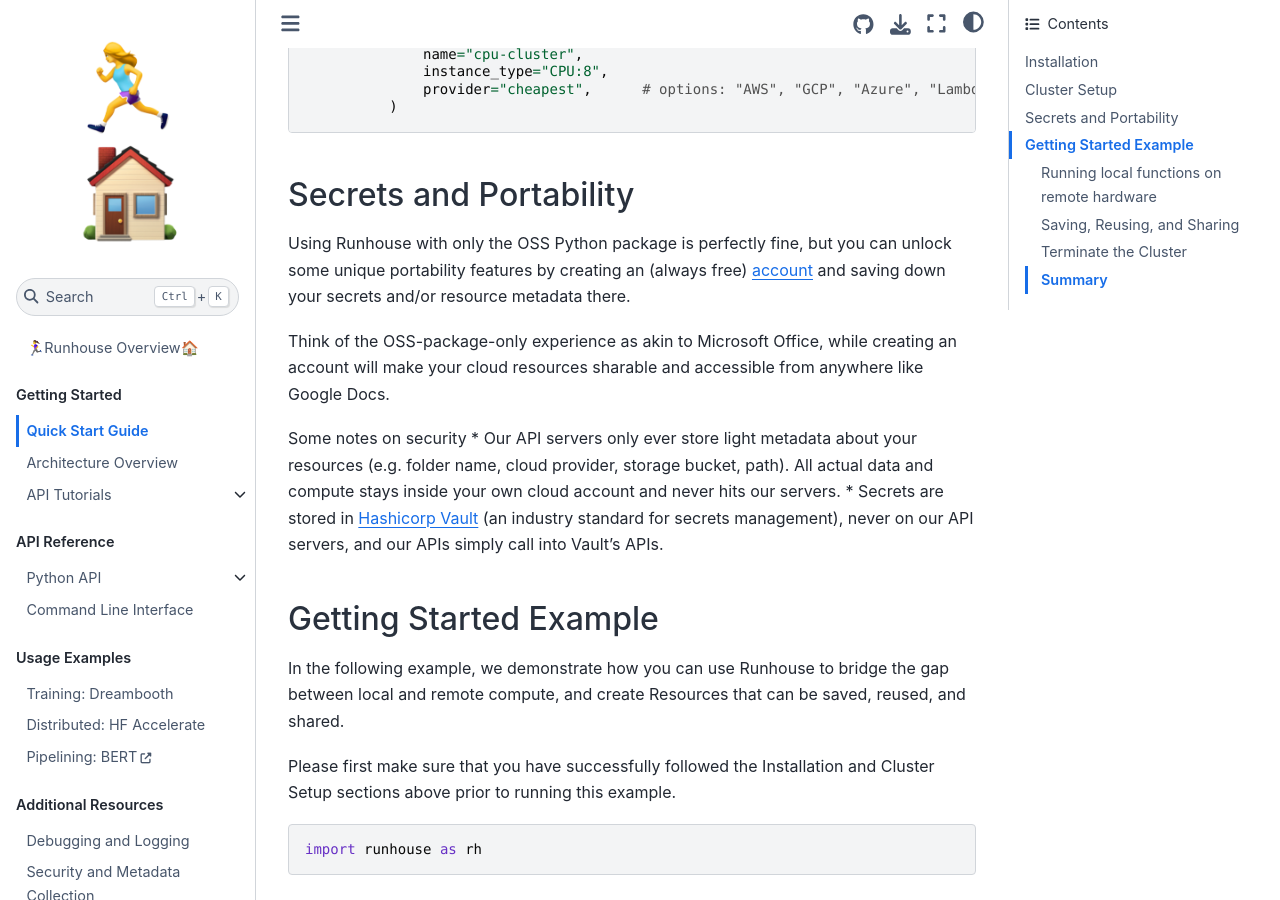
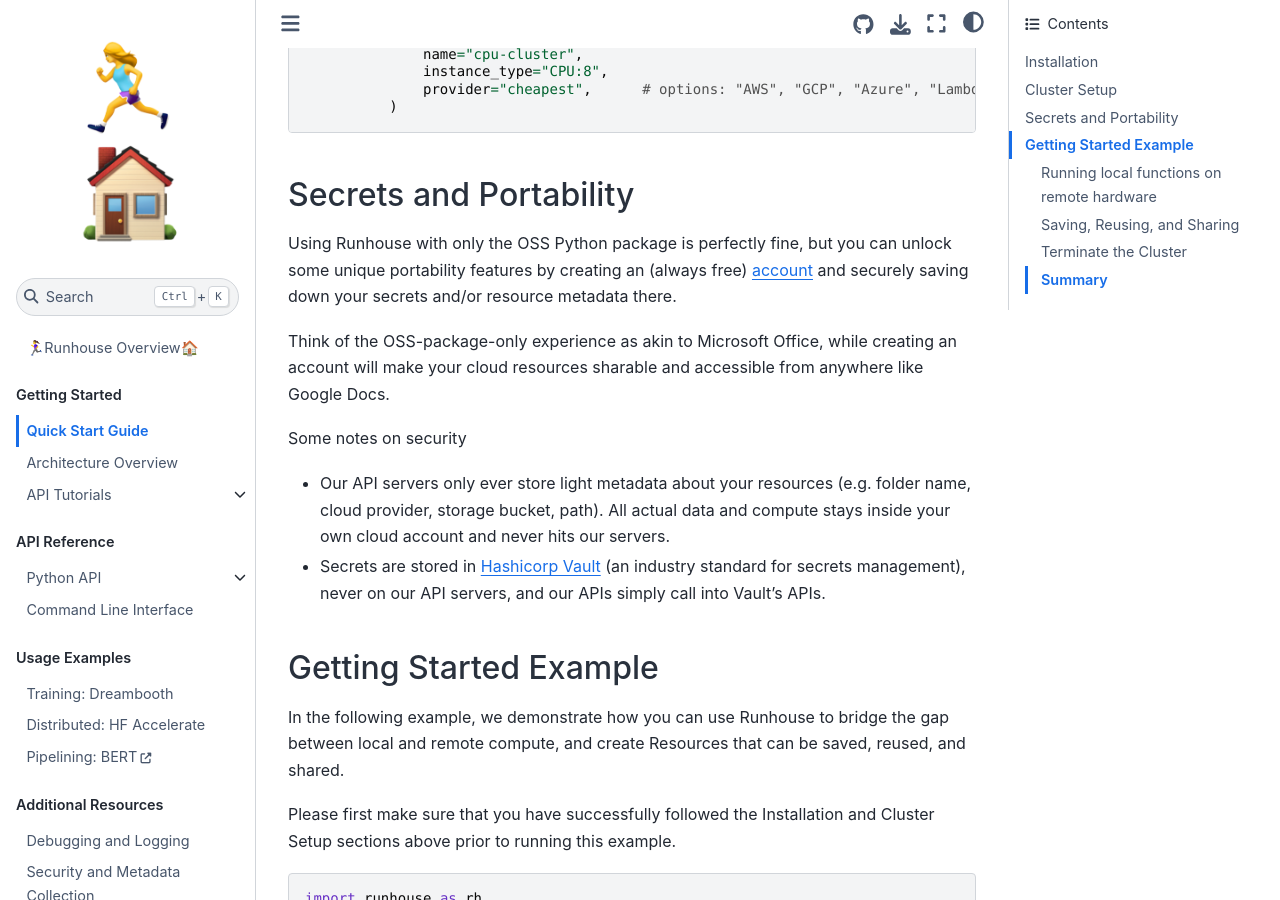
Before and after one commit to run-house/runhouse, a Sphinx documentation site: the page built from docs/tutorials/quick_start.rst, in a window 1280 px wide and 900 px high, scrolled down 1639 px. Built offline with Sphinx 7.4.7 and the Sphinx Book theme 1.1.4, drawn with Linux system fonts in a browser that asks for light colours; pages that are not in the unit, such as notebooks, are missing from menus.

Commit message:
small docs and docstrings updates

```diff
--- a/docs/api/python/package.rst
+++ b/docs/api/python/package.rst
@@ -7,6 +7,8 @@ Package Factory Method
 ~~~~~~~~~~~~~~~~~~~~~~
 
 .. autofunction:: runhouse.package
+
+.. autofunction:: runhouse.git_package
 
 
 Package Class
--- a/docs/api/python/secrets.rst
+++ b/docs/api/python/secrets.rst
@@ -5,8 +5,8 @@ Secrets are stored in `Vault <https://www.vaultproject.io/>`_, and never on Runh
 
 See :ref:`Secrets in Vault` for more details on using the Secrets API.
 
-secrets
----------------------------
+Secrets
+-------
 
 .. autoclass:: runhouse.Secrets
    :members:
--- a/docs/tutorials/quick_start.rst
+++ b/docs/tutorials/quick_start.rst
@@ -97,20 +97,23 @@ Secrets and Portability
 
 Using Runhouse with only the OSS Python package is perfectly fine, but
 you can unlock some unique portability features by creating an (always
-free) `account <https://api.run.house/>`__ and saving down your secrets
-and/or resource metadata there.
+free) `account <https://api.run.house/>`__ and securely saving down
+your secrets and/or resource metadata there.
 
 Think of the OSS-package-only experience as akin to Microsoft Office,
 while creating an account will make your cloud resources sharable and
 accessible from anywhere like Google Docs.
 
-Some notes on security \* Our API servers only ever store light metadata
-about your resources (e.g. folder name, cloud provider, storage bucket,
-path). All actual data and compute stays inside your own cloud account
-and never hits our servers. \* Secrets are stored in `Hashicorp
-Vault <https://www.vaultproject.io/>`__ (an industry standard for
-secrets management), never on our API servers, and our APIs simply call
-into Vault’s APIs.
+Some notes on security
+
+* Our API servers only ever store light metadata about your resources
+  (e.g. folder name, cloud provider, storage bucket, path). All actual
+  data and compute stays inside your own cloud account and never hits our
+  servers.
+
+* Secrets are stored in `Hashicorp Vault <https://www.vaultproject.io/>`__
+  (an industry standard for secrets management), never on our API servers,
+  and our APIs simply call into Vault’s APIs.
 
 Getting Started Example
 -----------------------
```
Also changed, not shown: docs/architecture.rst (+7 -6 lines), 4 other files.
